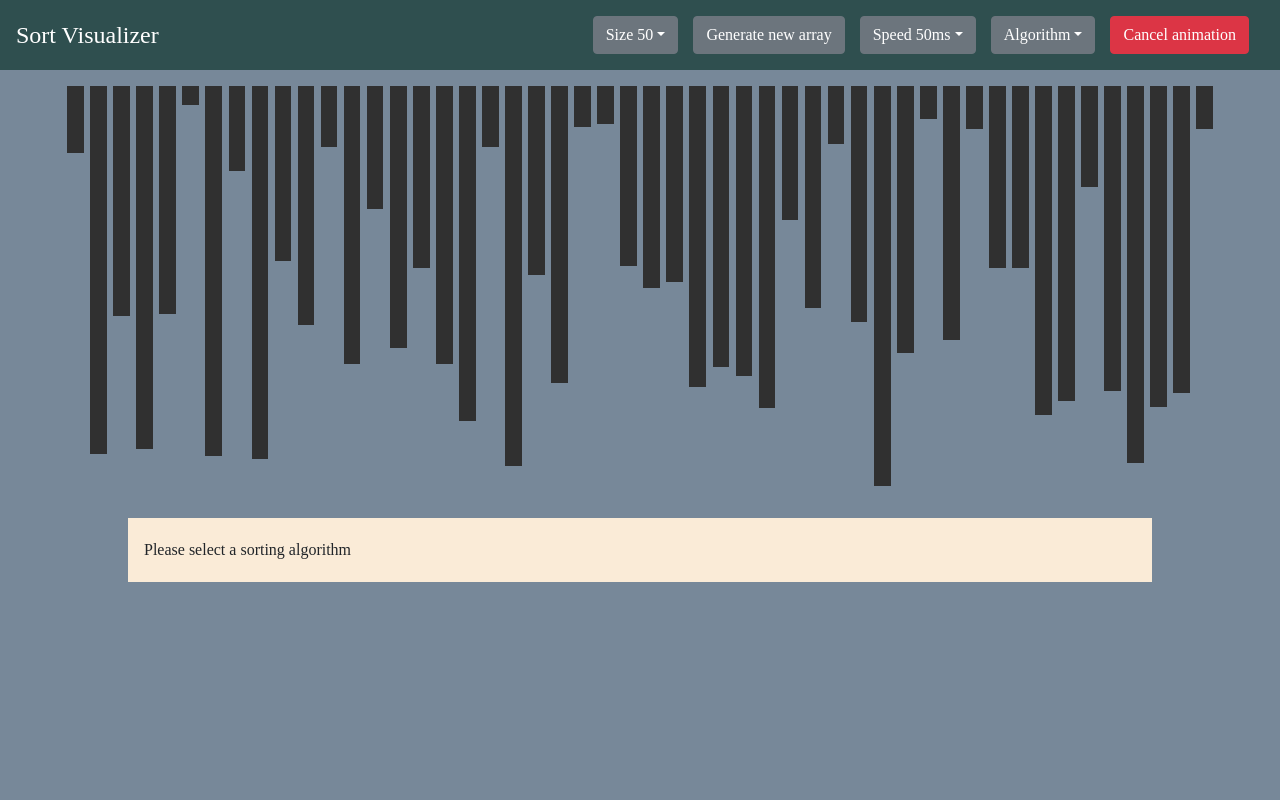
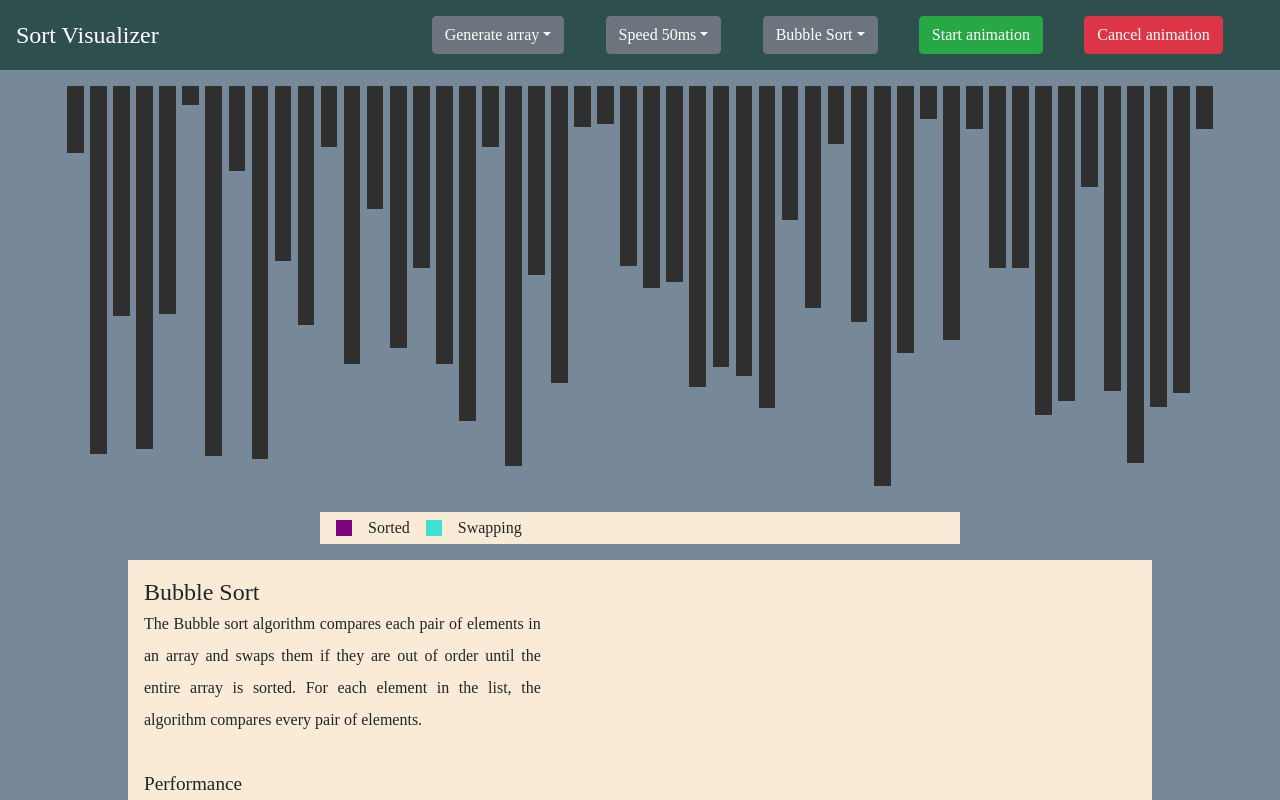
Before and after one commit to yenszen/sorting-algo-visualizer, a React (Create React App) app: page / in a window 1280 px wide. Shown: the top 800 px of the page. Built offline with nearby package versions, Linux system fonts and the light colour scheme; the HTML template or start-up script is replaced by a standard one.

Commit message:
fixed reserBarColour bug with useEffect, added description component

```diff
--- a/src/components/App.css
+++ b/src/components/App.css
@@ -22,13 +22,15 @@ h2 {
 }
 
 .menu .controls {
-  width: 55%;
+  width: 70%;
   display: flex;
   justify-content: space-evenly;
 }
 
 .main {
   width: 90vw;
+  /* height is 410px because largest random value is set to 400px */
+  height: 410px;
   margin: 0 auto;
   display: flex;
   flex-flow: row nowrap;
@@ -42,7 +44,7 @@ h2 {
 
 .info-card {
   width: 80vw;
-  margin: 2rem auto;
+  margin: 1rem auto;
   padding: 1rem;
   background-color: antiquewhite;
   display: flex;
@@ -64,3 +66,19 @@ h2 {
   flex-flow: row wrap;
   justify-content: space-between;
 }
+
+.legend {
+  width: 50%;
+  height: 2rem;
+  padding: 0 1rem;
+  margin: 1rem auto;
+  background: antiquewhite;
+  display: flex;
+  justify-content: flex-start;
+  align-items: center;
+}
+
+.legend .block {
+  width: 1rem;
+  height: 1rem;
+}
--- a/src/components/Main.js
+++ b/src/components/Main.js
@@ -4,20 +4,16 @@ import { getBubbleSortAnimations } from "../algorithms/BubbleSort";
 import { getInsertionSortAnimation } from "../algorithms/InsertionSort";
 import { getQuickSortAnimation } from "../algorithms/QuickSort";
 import { getMergeSortAnimation } from "../algorithms/MergeSort";
-import BubbleInfo from "../information/BubbleInfo";
-import InsertionInfo from "../information/InsertionInfo";
-import QuickInfo from "../information/QuickInfo";
-import MergeInfo from "../information/MergeInfo";
+import Description from "./Description";
 
 function Main() {
   const [array, setArray] = useState([]);
   const [speed, setSpeed] = useState(50);
-  const [arrSize, setArrSize] = useState(50);
   const [isRunning, setIsRunning] = useState(false);
-  const [algorithm, setAlgorithm] = useState(null);
+  const [algorithm, setAlgorithm] = useState("Bubble Sort");
 
   useEffect(() => {
-    generateArray();
+    generateArray(50);
     // eslint-disable-next-line
   }, []);
 
@@ -30,14 +26,18 @@ function Main() {
     }
   };
 
-  const generateArray = () => {
+  const generateArray = (arrSize) => {
     const arr = [];
     for (let i = 0; i < arrSize; i++) {
       arr.push(getRandomArbitrary(10, 400));
     }
     setArray(arr);
+  };
+
+  useEffect(() => {
     resetBarColour(10, "#303030");
-  };
+    // eslint-disable-next-line
+  }, [array]);
 
   // VARIABLES
   const ANIMATION_MS = speed;
@@ -47,7 +47,6 @@ function Main() {
   const COMPARE_COLOUR = "gold";
 
   const bubbleSort = () => {
-    setAlgorithm("Bubble Sort");
     setIsRunning(true);
     resetBarColour(10, "#303030");
     const animations = getBubbleSortAnimations(array);
@@ -91,7 +90,6 @@ function Main() {
   };
 
   const insertionSort = () => {
-    setAlgorithm("Insertion Sort");
     setIsRunning(true);
     resetBarColour(10, "#303030");
     const animations = getInsertionSortAnimation(array);
@@ -136,7 +134,6 @@ function Main() {
   };
 
   const quickSort = () => {
-    setAlgorithm("Quick Sort");
     setIsRunning(true);
     resetBarColour(10, "#303030");
     const animations = getQuickSortAnimation(array);
@@ -203,8 +200,7 @@ function Main() {
   };
 
   const mergeSort = () => {
-    setAlgorithm("Merge Sort");
-    setIsRunning(true);
+    // setIsRunning(true);
     resetBarColour(10, "#303030");
     const animations = getMergeSortAnimation(array);
     for (let i = 0; i < animations.length; i++) {
@@ -246,9 +242,9 @@ function Main() {
         mergeSort={mergeSort}
         speed={speed}
         setSpeed={setSpeed}
-        arrSize={arrSize}
-        setArrSize={setArrSize}
         isRunning={isRunning}
+        algorithm={algorithm}
+        setAlgorithm={setAlgorithm}
       />
       <div className="main">
         {array.map((value, index) => {
@@ -261,19 +257,7 @@ function Main() {
           );
         })}
       </div>
-      {algorithm === "Bubble Sort" ? (
-        <BubbleInfo />
-      ) : algorithm === "Insertion Sort" ? (
-        <InsertionInfo />
-      ) : algorithm === "Quick Sort" ? (
-        <QuickInfo />
-      ) : algorithm === "Merge Sort" ? (
-        <MergeInfo />
-      ) : (
-        <div className="info-card">
-          <p>Please select a sorting algorithm</p>
-        </div>
-      )}
+      <Description algorithm={algorithm} />
     </React.Fragment>
   );
 }
--- a/src/components/Menu.js
+++ b/src/components/Menu.js
@@ -15,18 +15,29 @@ function Menu({
   mergeSort,
   speed,
   setSpeed,
-  arrSize,
-  setArrSize,
   isRunning,
+  algorithm,
+  setAlgorithm,
 }) {
   const [speedOpen, setSpeedOpen] = useState(false);
   const [sizeOpen, setSizeOpen] = useState(false);
   const [sortOpen, setSortOpen] = useState(false);
-  const [sortMode, setSortMode] = useState("Algorithm");
 
   const speedToggle = () => setSpeedOpen(!speedOpen);
   const sizeToggle = () => setSizeOpen(!sizeOpen);
   const sortToggle = () => setSortOpen(!sortOpen);
+
+  const sortMode = () => {
+    if (algorithm === "Bubble Sort") {
+      bubbleSort();
+    } else if (algorithm === "Insertion Sort") {
+      insertionSort();
+    } else if (algorithm === "Quick Sort") {
+      quickSort();
+    } else if (algorithm === "Merge Sort") {
+      mergeSort();
+    }
+  };
 
   return (
     <div className="menu">
@@ -37,23 +48,25 @@ function Menu({
           toggle={sizeToggle}
           disabled={isRunning ? true : false}
         >
-          <DropdownToggle caret>Size {arrSize}</DropdownToggle>
+          <DropdownToggle caret>Generate array</DropdownToggle>
           <DropdownMenu>
-            <DropdownItem onClick={() => setArrSize(10)}>10</DropdownItem>
-            <DropdownItem onClick={() => setArrSize(25)}>25</DropdownItem>
-            <DropdownItem onClick={() => setArrSize(50)}>50</DropdownItem>
-            <DropdownItem onClick={() => setArrSize(75)}>75</DropdownItem>
-            <DropdownItem onClick={() => setArrSize(100)}>100</DropdownItem>
+            <DropdownItem onClick={() => generateArray(10)}>
+              Random array of size 10
+            </DropdownItem>
+            <DropdownItem onClick={() => generateArray(25)}>
+              Random array of size 25
+            </DropdownItem>
+            <DropdownItem onClick={() => generateArray(50)}>
+              Random array of size 50
+            </DropdownItem>
+            <DropdownItem onClick={() => generateArray(75)}>
+              Random array of size 75
+            </DropdownItem>
+            <DropdownItem onClick={() => generateArray(100)}>
+              Random array of size 100
+            </DropdownItem>
           </DropdownMenu>
         </ButtonDropdown>
-
-        <Button
-          color="secondary"
-          onClick={generateArray}
-          disabled={isRunning ? true : false}
-        >
-          Generate new array
-        </Button>
 
         <ButtonDropdown
           isOpen={speedOpen}
@@ -75,42 +88,30 @@ function Menu({
           toggle={sortToggle}
           disabled={isRunning ? true : false}
         >
-          <DropdownToggle caret>{sortMode}</DropdownToggle>
+          <DropdownToggle caret>{algorithm}</DropdownToggle>
           <DropdownMenu>
-            <DropdownItem
-              onClick={() => {
-                bubbleSort();
-                setSortMode("Bubble Sort");
-              }}
-            >
+            <DropdownItem onClick={() => setAlgorithm("Bubble Sort")}>
               Bubble Sort
             </DropdownItem>
-            <DropdownItem
-              onClick={() => {
-                insertionSort();
-                setSortMode("Insertion Sort");
-              }}
-            >
+            <DropdownItem onClick={() => setAlgorithm("Insertion Sort")}>
               Insertion Sort
             </DropdownItem>
-            <DropdownItem
-              onClick={() => {
-                quickSort();
-                setSortMode("Quick Sort");
-              }}
-            >
+            <DropdownItem onClick={() => setAlgorithm("Quick Sort")}>
               Quick Sort
             </DropdownItem>
-            <DropdownItem
-              onClick={() => {
-                mergeSort();
-                setSortMode("Merge Sort");
-              }}
-            >
+            <DropdownItem onClick={() => setAlgorithm("Merge Sort")}>
               Merge Sort
             </DropdownItem>
           </DropdownMenu>
         </ButtonDropdown>
+
+        <Button
+          color="success"
+          onClick={sortMode}
+          disabled={isRunning ? true : false}
+        >
+          Start animation
+        </Button>
 
         <Button color="danger" onClick={() => window.location.reload()}>
           Cancel animation
```
